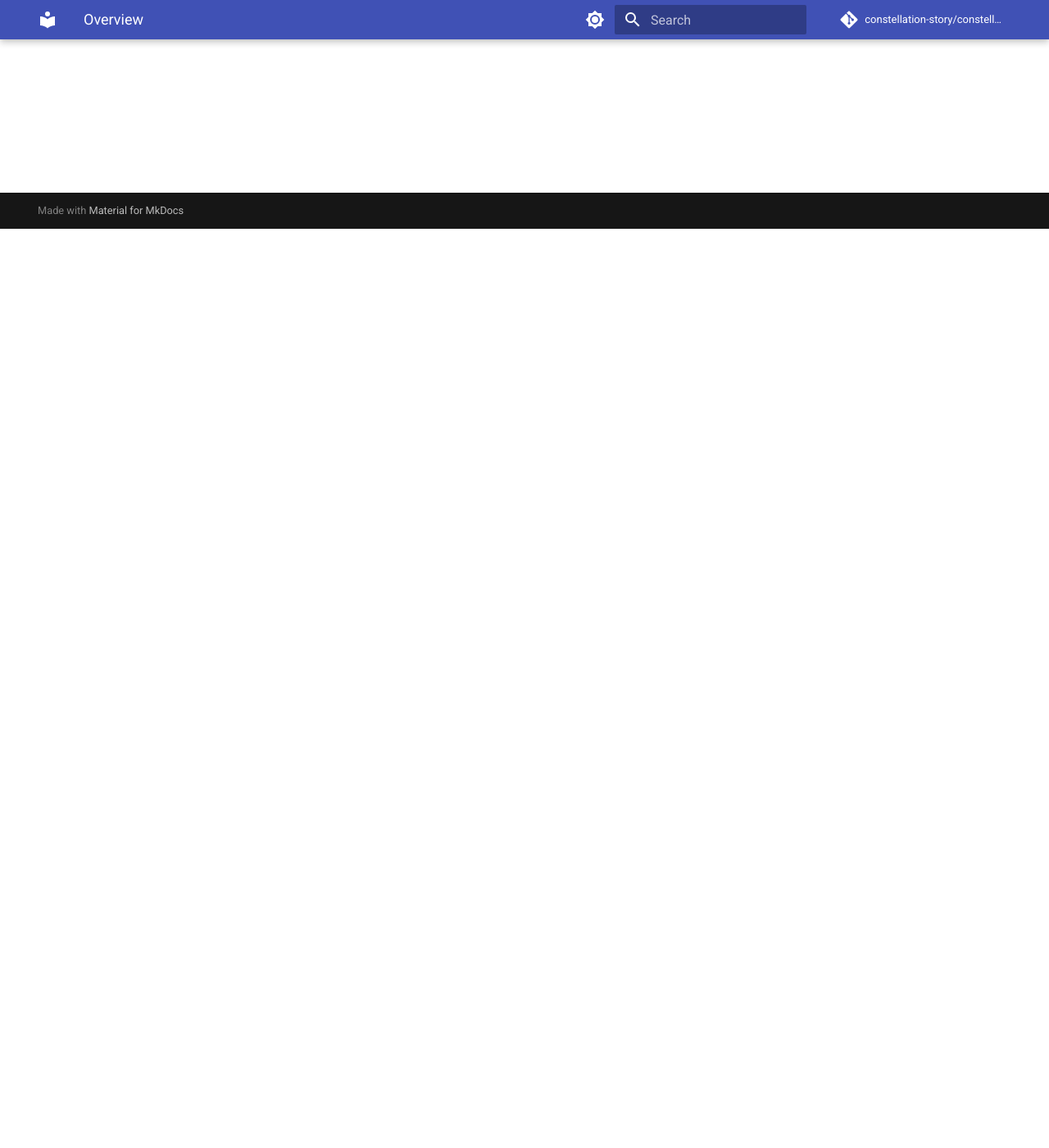
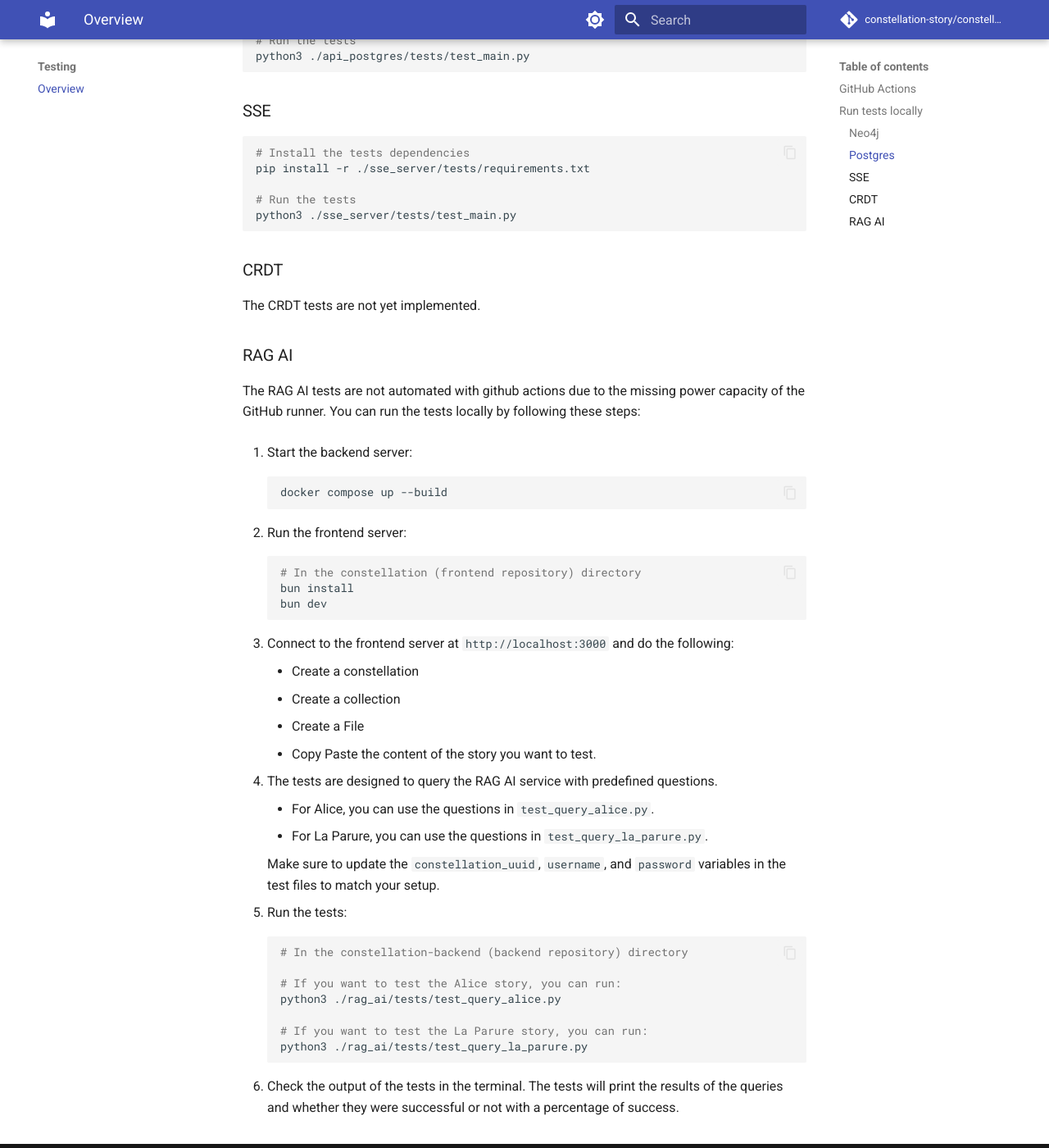
Before and after one commit to Kenan-Blasius/doc-constellation-backend, an MkDocs documentation site: the page built from docs/testing/overview.md, in a window 1280 px wide and 1400 px high, scrolled down 1121 px. Shown: the whole window at 82% size. Built offline with MkDocs 1.6.1 and Material for MkDocs 9.7.7, drawn with Linux system fonts in a browser that asks for light colours; comment, search, counter and statistics services are not loaded; some of the changed text lies outside the part shown.

Commit message:
Automated push: 2025-07-11 10:07:01 modification to doc website

````diff
--- a/docs/testing/overview.md
+++ b/docs/testing/overview.md
@@ -2,10 +2,103 @@
 
 ## GitHub Actions
 
-...
+The project uses GitHub Actions to run tests automatically on every push and pull request. The workflow is defined in `.github/workflows/test-SERVICE.yml`. It includes steps to:
+
+- Set up the environment
+- Install dependencies
+- Run tests for the specified service (Neo4j, Postgres, SSE)
+- Generate and upload code coverage reports in artifacts and upload it to Github Pages when the branch is `main`
+
+When the deploying GitHub Action is triggered, it will automatically run the tests and deploy only if the tests pass.
 
 ## Run tests locally
 
-```sh
-./tests/run_output.sh
+To run the tests locally, you can use the following commands:
+
+First, start the backend server:
+
+```bash
+docker compose up --build
 ```
+
+Then, run the tests for the specific service:
+
+### Neo4j
+
+```bash
+# Install the tests dependencies
+pip install -r ./api_neo4j/tests/requirements.txt
+
+# Run the tests
+python3 ./api_neo4j/tests/test_main.py
+```
+
+### Postgres
+
+```bash
+# Install the tests dependencies
+pip install -r ./api_postgres/tests/requirements.txt
+
+# Run the tests
+python3 ./api_postgres/tests/test_main.py
+```
+
+### SSE
+
+```bash
+# Install the tests dependencies
+pip install -r ./sse_server/tests/requirements.txt
+
+# Run the tests
+python3 ./sse_server/tests/test_main.py
+```
+
+### CRDT
+
+The CRDT tests are not yet implemented.
+
+### RAG AI
+
+The RAG AI tests are not automated with github actions due to the missing power capacity of the GitHub runner. You can run the tests locally by following these steps:
+
+1. Start the backend server:
+
+    ```bash
+    docker compose up --build
+    ```
+
+2. Run the frontend server:
+
+    ```bash
+    # In the constellation (frontend repository) directory
+    bun install
+    bun dev
+    ```
+
+3. Connect to the frontend server at `http://localhost:3000` and do the following:
+
+    - Create a constellation
+    - Create a collection
+    - Create a File
+    - Copy Paste the content of the story you want to test.
+
+4. The tests are designed to query the RAG AI service with predefined questions.
+
+    - For Alice, you can use the questions in `test_query_alice.py`.
+    - For La Parure, you can use the questions in `test_query_la_parure.py`.
+
+    Make sure to update the `constellation_uuid`, `username`, and `password` variables in the test files to match your setup.
+
+5. Run the tests:
+
+    ```bash
+    # In the constellation-backend (backend repository) directory
+
+    # If you want to test the Alice story, you can run:
+    python3 ./rag_ai/tests/test_query_alice.py
+
+    # If you want to test the La Parure story, you can run:
+    python3 ./rag_ai/tests/test_query_la_parure.py
+    ```
+
+6. Check the output of the tests in the terminal. The tests will print the results of the queries and whether they were successful or not with a percentage of success.
````
